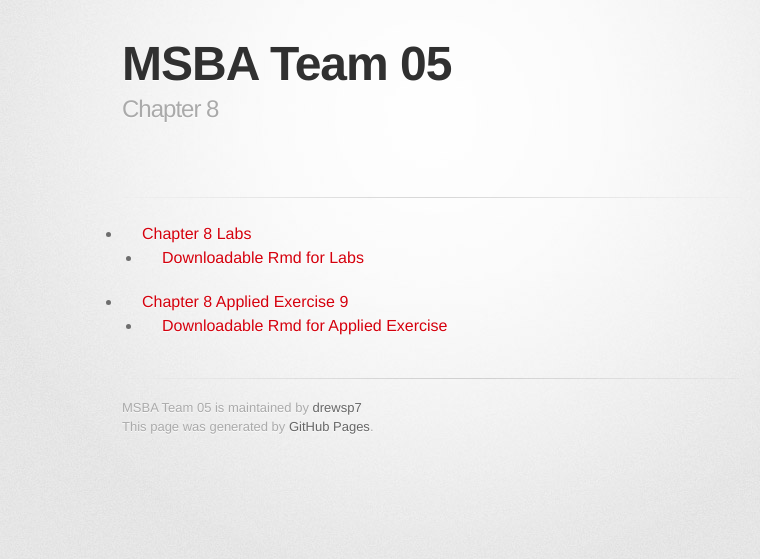
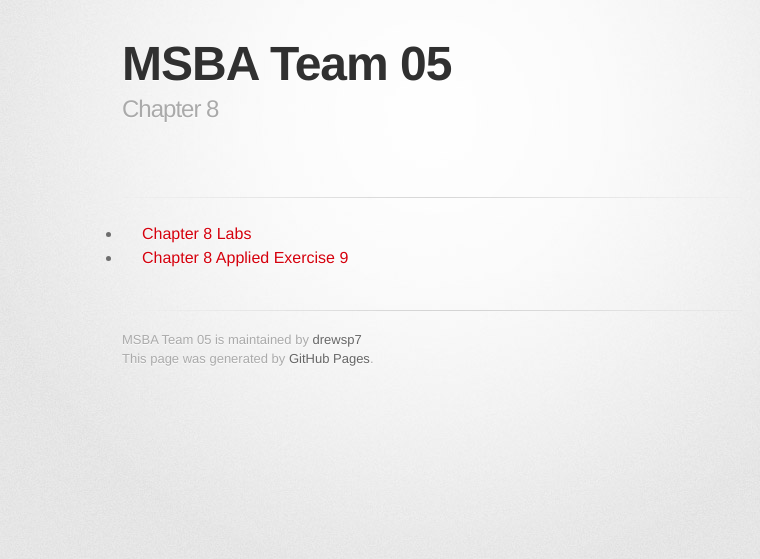
Before and after one commit to drewsp7/joezhou0928.github.io, a Jekyll site: the page built from index.md, in a window 1280 px wide. Shown: the top 559 px of the page, without its empty margins (208-968 px from the left). Built offline with Jekyll 4.4.1, drawn with Linux system fonts in a browser that asks for light colours; some web fonts are replaced.

Commit message:
Update index.md

```diff
--- a/index.md
+++ b/index.md
@@ -4,6 +4,4 @@
 ---
 
 - [Chapter 8 Labs](ch8_labs.html)
-  - [Downloadable Rmd for Labs](ch8_labs.Rmd)
 - [Chapter 8 Applied Exercise 9](Applied-Exercise-9.html)
-  - [Downloadable Rmd for Applied Exercise](Applied-Exercise-9.Rmd)
```
